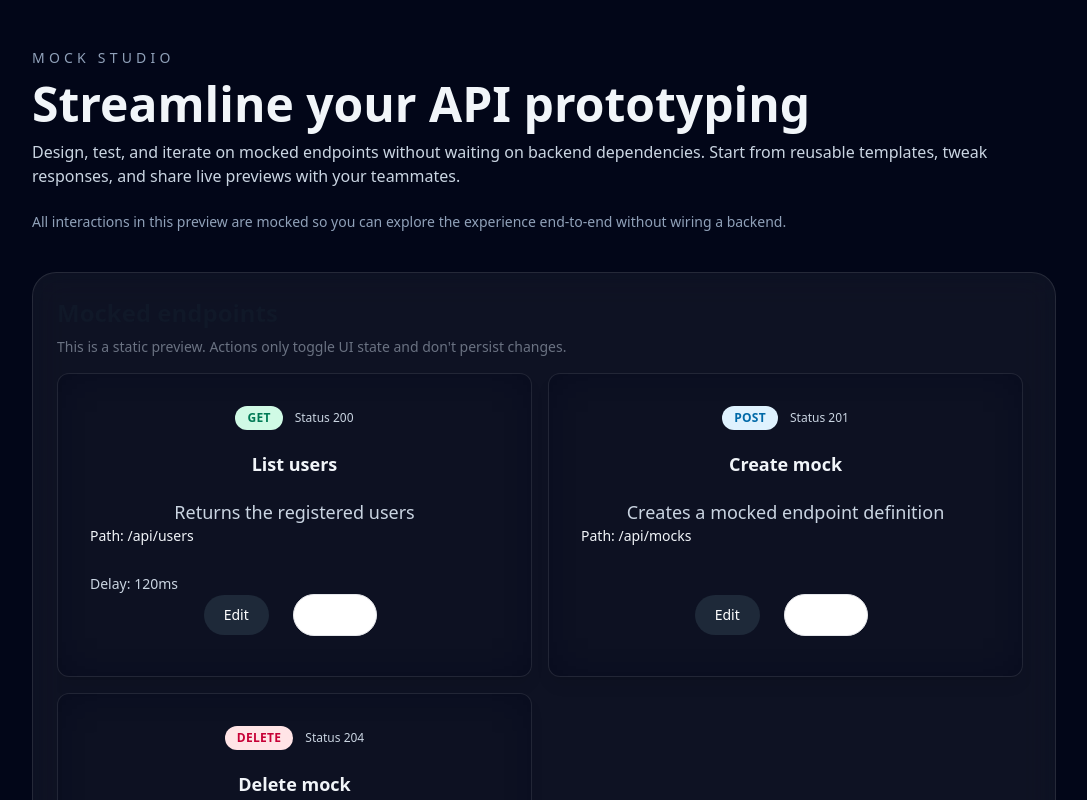
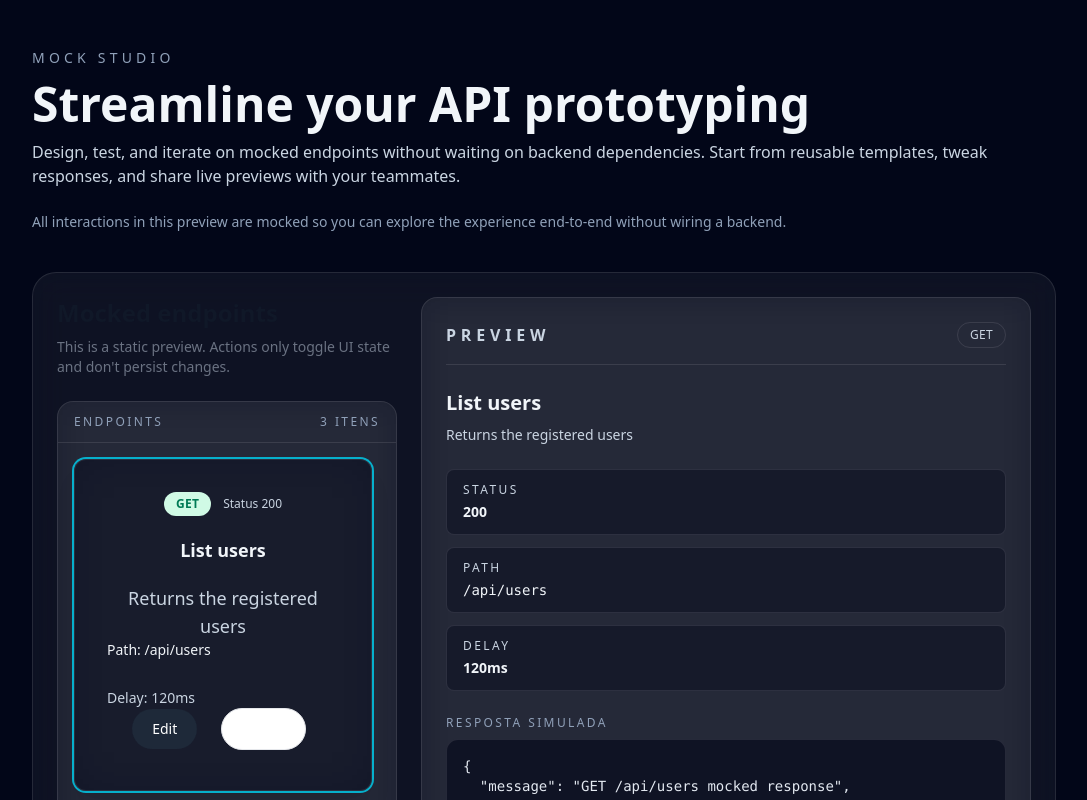
Before and after one commit to venturelli-91/APImock_studio, a Next.js app in the folder app/: page / in a window 1280 px wide. Shown: the top 800 px of the page, without its empty margins (96-1183 px from the left). Built offline with nearby package versions, Linux system fonts and the light colour scheme.

Commit message:
feat(endpoints): estrutura painel em duas colunas com preview ativo

```diff
--- a/app/app/src/components/features/endpoints/EndpointList/EndpointList.tsx
+++ b/app/app/src/components/features/endpoints/EndpointList/EndpointList.tsx
@@ -22,15 +22,7 @@ const EndpointList = () => {
 	const [isDeleteModalOpen, setIsDeleteModalOpen] = useState(false);
 	const [isDeleting, setIsDeleting] = useState(false);
 	const [isLoading, setIsLoading] = useState(true);
-
-	useEffect(() => {
-		const timer = setTimeout(() => {
-			setEndpoints(mockEndpointList);
-			setIsLoading(false);
-		}, ENDPOINT_LIST_LOAD_DELAY_MS);
-
-		return () => clearTimeout(timer);
-	}, []);
+	const [activeEndpointId, setActiveEndpointId] = useState<string | null>(null);
 
 	const handleEdit = (endpoint: EndpointListItem) => {
 		setSelectedEndpoint(endpoint);
@@ -67,27 +59,151 @@ const EndpointList = () => {
 		setSelectedEndpoint(null);
 	};
 
+	useEffect(() => {
+		const timer = setTimeout(() => {
+			setEndpoints(mockEndpointList);
+			setIsLoading(false);
+			setActiveEndpointId(
+				(previous) => previous ?? mockEndpointList[0]?.id ?? null
+			);
+		}, ENDPOINT_LIST_LOAD_DELAY_MS);
+
+		return () => clearTimeout(timer);
+	}, []);
+
+	useEffect(() => {
+		if (!endpoints.length) {
+			setActiveEndpointId(null);
+			return;
+		}
+
+		if (
+			activeEndpointId &&
+			endpoints.some((endpoint) => endpoint.id === activeEndpointId)
+		) {
+			return;
+		}
+
+		setActiveEndpointId(endpoints[0]?.id ?? null);
+	}, [endpoints, activeEndpointId]);
+
+	const handleSelectEndpoint = (endpoint: EndpointListItem) => {
+		setActiveEndpointId(endpoint.id);
+	};
+
+	const activeEndpoint = endpoints.find(
+		(endpoint) => endpoint.id === activeEndpointId
+	);
+
 	return (
-		<div className="flex h-full flex-col space-y-10 overflow-y-auto pr-2">
-			<div className="space-y-4">
+		<div className="grid h-full gap-6 overflow-hidden lg:grid-cols-[minmax(0,340px)_1fr]">
+			<section className="flex h-full flex-col">
 				<EndpointListHeader />
 				<div
-					className="grid gap-4 md:grid-cols-2"
+					className="relative mt-6 flex-1 overflow-hidden rounded-2xl border border-white/10 bg-white/5 backdrop-blur-lg"
 					aria-busy={isLoading}>
+					<div
+						className="absolute inset-y-0 right-0 w-2 bg-gradient-to-b from-cyan-400/50 to-transparent opacity-0"
+						aria-hidden
+					/>
+					<div className="flex h-full flex-col overflow-hidden">
+						<div className="flex items-center justify-between border-b border-white/10 px-4 py-3 text-xs uppercase tracking-[0.2em] text-slate-400">
+							<span>Endpoints</span>
+							<span>{isLoading ? "Loading" : `${endpoints.length} itens`}</span>
+						</div>
+						<div className="flex-1 space-y-4 overflow-y-auto px-4 py-4 pr-6">
 							{isLoading ? (
 								<EndpointListSkeleton count={ENDPOINT_LIST_SKELETON_COUNT} />
-					) : (
+							) : endpoints.length ? (
 								endpoints.map((endpoint) => (
 									<EndpointListCard
 										key={endpoint.id}
 										endpoint={endpoint}
 										onEdit={handleEdit}
 										onDelete={handleDelete}
+										onSelect={handleSelectEndpoint}
+										isActive={activeEndpointId === endpoint.id}
 									/>
 								))
+							) : (
+								<p className="text-center text-sm text-slate-300">
+									Sem endpoints mockados ainda.
+								</p>
 							)}
 						</div>
 					</div>
+				</div>
+			</section>
+			<section className="hidden h-full flex-col rounded-2xl border border-white/10 bg-white/5 p-6 text-slate-100 backdrop-blur-lg lg:flex">
+				<div className="flex items-center justify-between border-b border-white/10 pb-4">
+					<h2 className="text-base font-semibold uppercase tracking-[0.3em] text-slate-300">
+						Preview
+					</h2>
+					{activeEndpoint && (
+						<span className="rounded-full border border-white/10 px-3 py-1 text-xs font-medium uppercase tracking-wide text-slate-300">
+							{activeEndpoint.httpMethod}
+						</span>
+					)}
+				</div>
+				<div className="mt-6 flex-1 overflow-y-auto space-y-6">
+					{activeEndpoint ? (
+						<>
+							<div className="space-y-2">
+								<h3 className="text-xl font-semibold">{activeEndpoint.name}</h3>
+								<p className="text-sm text-slate-300">
+									{activeEndpoint.description}
+								</p>
+							</div>
+							<dl className="space-y-3 text-sm text-slate-300">
+								<div className="rounded-lg border border-white/10 bg-slate-950/40 px-4 py-3">
+									<dt className="text-xs uppercase tracking-[0.2em]">Status</dt>
+									<dd className="mt-1 font-semibold text-slate-100">
+										{activeEndpoint.statusCode}
+									</dd>
+								</div>
+								<div className="rounded-lg border border-white/10 bg-slate-950/40 px-4 py-3">
+									<dt className="text-xs uppercase tracking-[0.2em]">Path</dt>
+									<dd className="mt-1 font-mono text-sm text-slate-100">
+										{activeEndpoint.path}
+									</dd>
+								</div>
+								{typeof activeEndpoint.responseDelayMs === "number" && (
+									<div className="rounded-lg border border-white/10 bg-slate-950/40 px-4 py-3">
+										<dt className="text-xs uppercase tracking-[0.2em]">
+											Delay
+										</dt>
+										<dd className="mt-1 font-semibold text-slate-100">
+											{activeEndpoint.responseDelayMs}ms
+										</dd>
+									</div>
+								)}
+							</dl>
+							<div className="space-y-2">
+								<h4 className="text-xs uppercase tracking-[0.2em] text-slate-400">
+									Resposta simulada
+								</h4>
+								<pre className="overflow-x-auto rounded-xl border border-white/10 bg-slate-950/60 p-4 text-sm text-slate-200">
+									{JSON.stringify(
+										{
+											message: `${activeEndpoint.httpMethod} ${activeEndpoint.path} mocked response`,
+											status: activeEndpoint.statusCode,
+										},
+										null,
+										2
+									)}
+								</pre>
+							</div>
+						</>
+					) : (
+						<div className="flex h-full flex-col items-center justify-center space-y-3 text-center text-slate-400">
+							<p className="text-sm uppercase tracking-[0.3em]">Preview</p>
+							<p className="text-sm">
+								Selecione um endpoint para visualizar detalhes.
+							</p>
+						</div>
+					)}
+				</div>
+			</section>
 
 			<EndpointListFormPanel
 				isVisible={isFormVisible}
--- a/app/app/src/components/features/endpoints/EndpointList/EndpointListCard.tsx
+++ b/app/app/src/components/features/endpoints/EndpointList/EndpointListCard.tsx
@@ -14,8 +14,26 @@ const EndpointListCard = ({
 	endpoint,
 	onEdit,
 	onDelete,
-}: EndpointListCardProps) => (
-	<Card className="flex flex-col justify-between">
+	onSelect,
+	isActive = false,
+}: EndpointListCardProps) => {
+	const handleCardClick = () => {
+		onSelect?.(endpoint);
+	};
+
+	const cardClasses = [
+		"flex flex-col justify-between border border-white/10 transition-all",
+		isActive
+			? "ring-2 ring-cyan-400/80 shadow-xl"
+			: "hover:border-cyan-400/60 hover:shadow-lg",
+	].join(" ");
+
+	return (
+		<Card
+			onClick={handleCardClick}
+			role="button"
+			tabIndex={0}
+			className={cardClasses}>
 			<CardHeader className="space-y-2">
 				<div className="flex items-center justify-between gap-3">
 					<span
@@ -34,7 +52,9 @@ const EndpointListCard = ({
 				</CardDescription>
 			</CardHeader>
 			<CardContent className="flex flex-col gap-3 text-left text-sm">
-			<span className="font-medium text-slate-100">Path: {endpoint.path}</span>
+				<span className="font-medium text-slate-100">
+					Path: {endpoint.path}
+				</span>
 				{typeof endpoint.responseDelayMs === "number" && (
 					<span className="text-slate-300">
 						Delay: {endpoint.responseDelayMs}ms
@@ -44,18 +64,25 @@ const EndpointListCard = ({
 			<CardActions className="mt-auto">
 				<Button
 					type="button"
-				onClick={() => onEdit(endpoint)}
+					onClick={(event) => {
+						event.stopPropagation();
+						onEdit(endpoint);
+					}}
 					className="w-full sm:w-auto">
 					Edit
 				</Button>
 				<Button
 					type="button"
-				onClick={() => onDelete(endpoint)}
+					onClick={(event) => {
+						event.stopPropagation();
+						onDelete(endpoint);
+					}}
 					className="w-full sm:w-auto bg-white text-gray-900 border border-gray-200 hover:bg-gray-50 dark:bg-transparent dark:text-white dark:border-gray-600 dark:hover:bg-gray-700">
 					Delete
 				</Button>
 			</CardActions>
 		</Card>
 	);
+};
 
 export default EndpointListCard;
--- a/app/app/src/types/features/endpoints/endpoint-list-components.types.ts
+++ b/app/app/src/types/features/endpoints/endpoint-list-components.types.ts
@@ -5,6 +5,8 @@ export interface EndpointListCardProps {
 	endpoint: EndpointListItem;
 	onEdit: (endpoint: EndpointListItem) => void;
 	onDelete: (endpoint: EndpointListItem) => void;
+	onSelect?: (endpoint: EndpointListItem) => void;
+	isActive?: boolean;
 }
 
 export interface EndpointListFormPanelProps {
```
Lines whose indentation alone changed are shown as unchanged.
